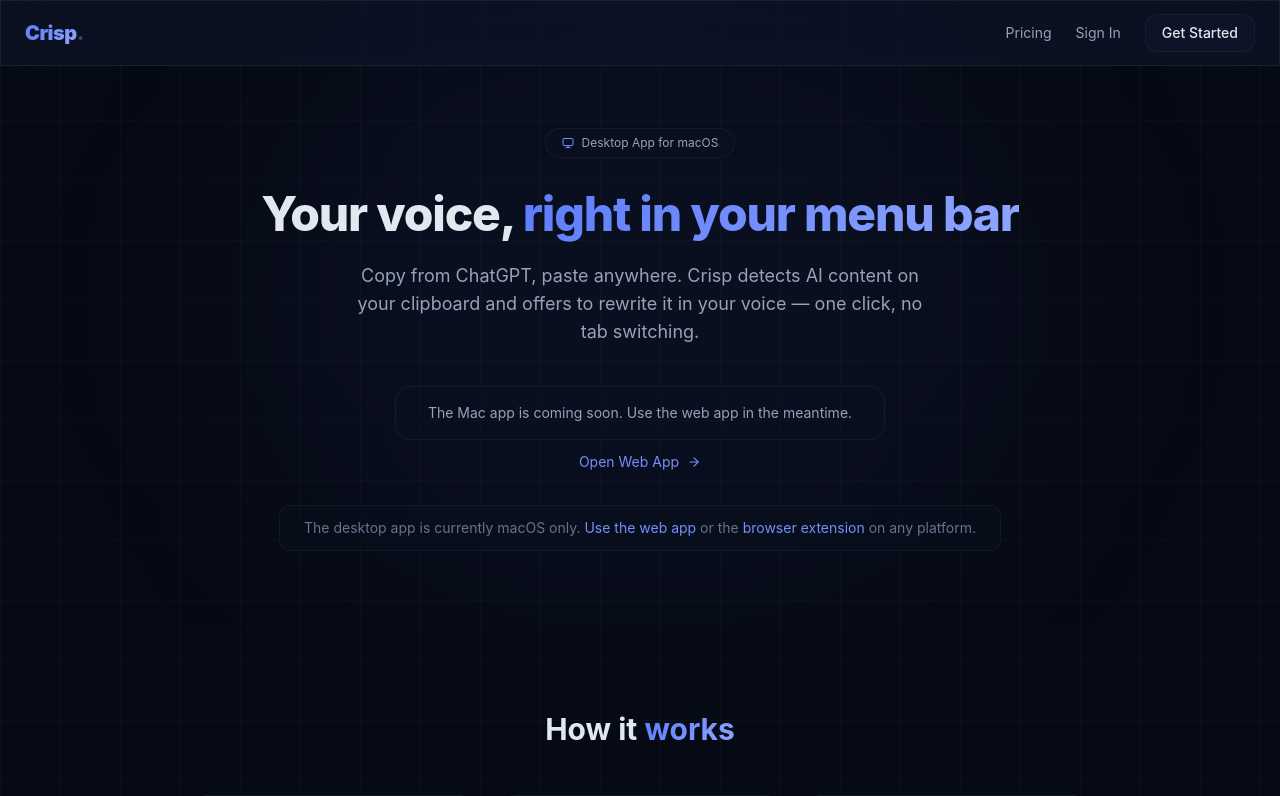
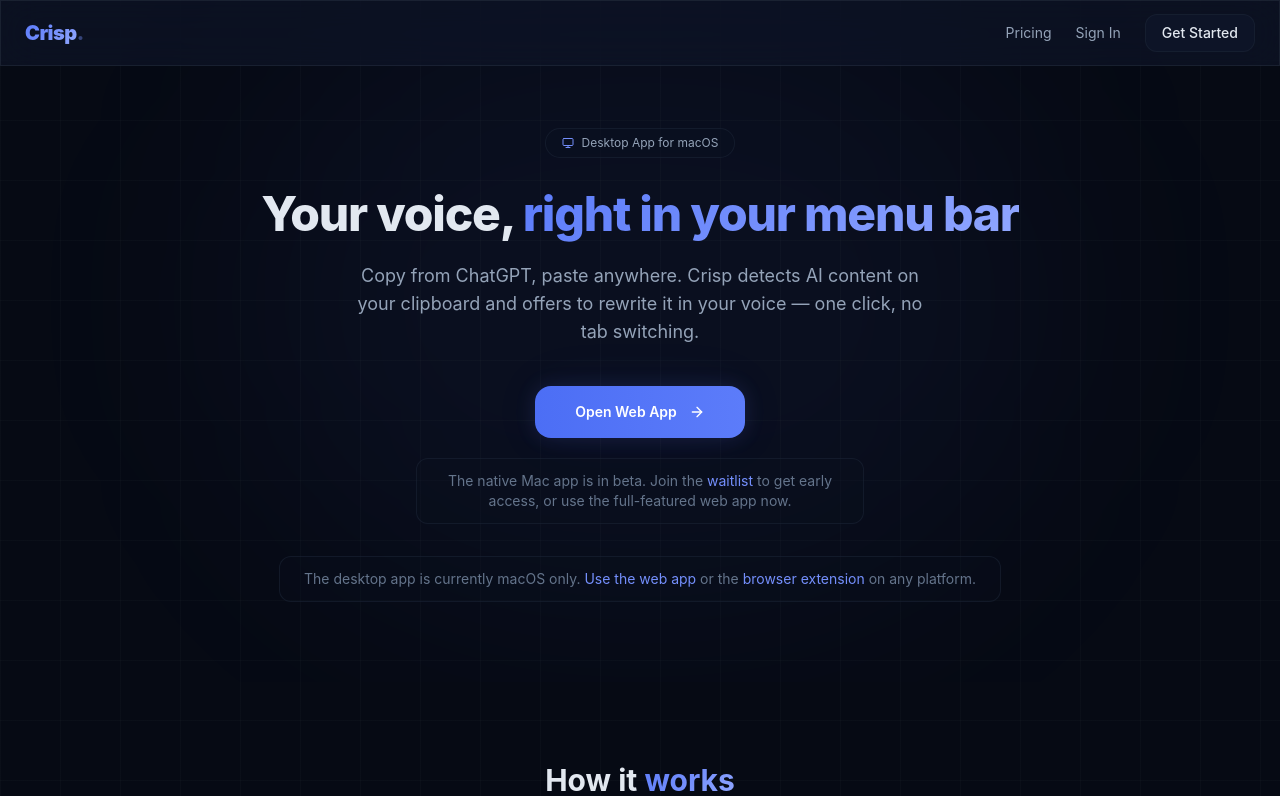
Before and after one commit to rajdua07/crisp, a Next.js app: page /download in a window 1280 px wide. Shown: the top 796 px of the page. Built offline with nearby package versions, Linux system fonts and the light colour scheme; no server answers.

Commit message:
Improve download page fallback when no release exists yet
Show "Open Web App" as primary CTA with waitlist mention instead
of a plain "coming soon" message.

https://claude.ai/code/session_01UVvNQPDFGrShXYX8TK6nKC

```diff
--- a/src/app/download/page.tsx
+++ b/src/app/download/page.tsx
@@ -166,17 +166,24 @@ export default function DownloadPage() {
                 )}
               </>
             ) : (
-              <div className="space-y-3 text-center">
-                <div className="px-8 py-4 rounded-2xl border border-dark-700/50 bg-dark-900/30 text-dark-300 text-sm">
-                  The Mac app is coming soon. Use the web app in the meantime.
-                </div>
+              <div className="flex flex-col items-center gap-5">
                 <a
                   href="/app"
-                  className="inline-flex items-center gap-2 text-sm text-crisp-400 hover:text-crisp-300 transition-colors"
+                  className="group bg-gradient-to-r from-crisp-600 to-crisp-500 text-white px-10 py-4 rounded-2xl font-semibold text-sm shadow-lg shadow-crisp-500/25 hover:shadow-crisp-500/40 transition-all duration-300 flex items-center gap-3 glow"
                 >
                   Open Web App
-                  <ArrowRight className="w-3.5 h-3.5" />
+                  <ArrowRight className="w-4 h-4 group-hover:translate-x-0.5 transition-transform" />
                 </a>
+                <div className="px-6 py-3 rounded-xl border border-dark-700/50 bg-dark-900/30 text-sm text-dark-400 max-w-md text-center">
+                  The native Mac app is in beta. Join the{" "}
+                  <a
+                    href="#waitlist"
+                    className="text-crisp-400 hover:text-crisp-300 transition-colors"
+                  >
+                    waitlist
+                  </a>{" "}
+                  to get early access, or use the full-featured web app now.
+                </div>
               </div>
             )}
 
```
